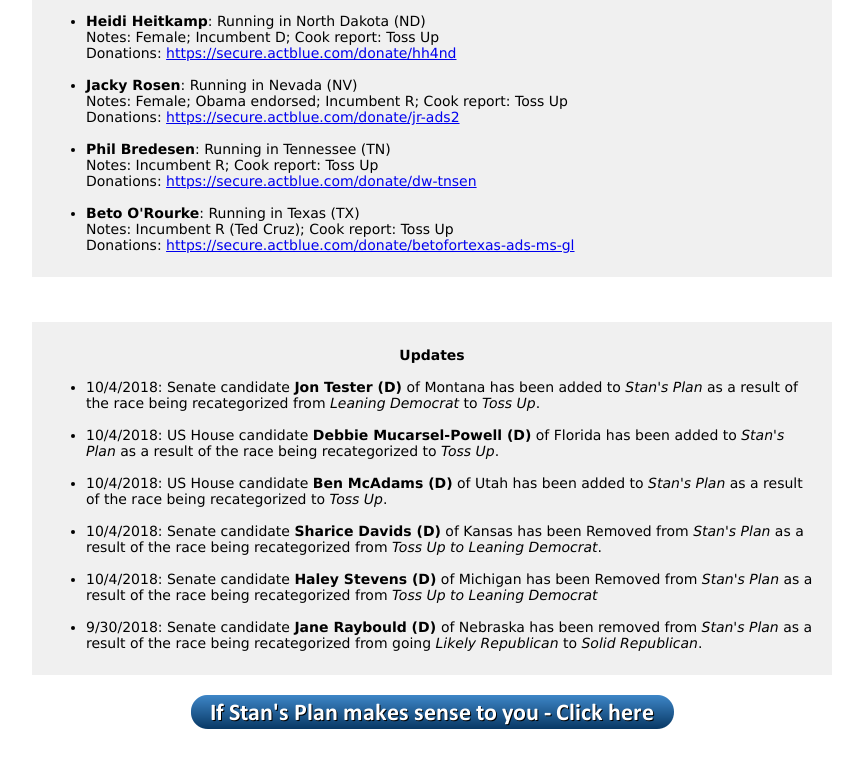
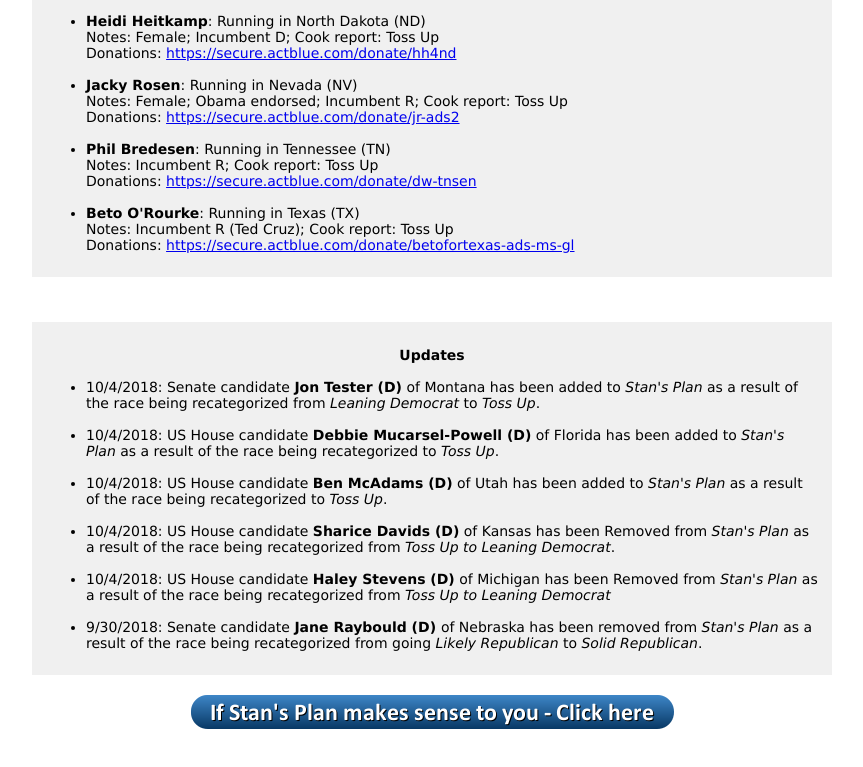
Before and after one commit to StansPlan/StansPlan.github.io, a plain HTML site: page index.htm in a window 1280 px wide. Shown: the part 3594-4361 px from the top of the page, without its empty margins (208-1071 px from the left). Drawn offline with Linux system fonts and the light colour scheme.

Commit message:
Add files via upload

```diff
--- a/index.htm
+++ b/index.htm
@@ -429,7 +429,7 @@ bgcolor="#F0F0F0" style="max-width:800px;">
                 <li class="Text">10/4/2018: US House candidate <strong> Ben McAdams (D)</strong> of Utah has been added to <em>Stan's Plan</em> as a result of the race being recategorized to <em>Toss Up</em>.</li>
               </ul>
               <ul class="style2 style2">
-                <li class="Text">10/4/2018: Senate candidate <strong>Sharice Davids (D)</strong> of
+                <li class="Text">10/4/2018:  US House candidate <strong>Sharice Davids (D)</strong> of
 
 
  Kansas
@@ -437,7 +437,7 @@ bgcolor="#F0F0F0" style="max-width:800px;">
  has been Removed from <em>Stan's Plan</em> as a result of the race being recategorized from <em><em>Toss Up</em> to Leaning Democrat</em>.</li>
                 </ul>
               <ul class="style2 style2">
-                <li class="Text">10/4/2018: Senate candidate <strong> <strong>Haley Stevens </strong>  (D)</strong> of Michigan  has been Removed from <em>Stan's Plan</em> as a result of the race being recategorized from <em><em>Toss Up</em> to Leaning Democrat</em></li>
+                <li class="Text">10/4/2018:  US House candidate <strong> <strong>Haley Stevens </strong>  (D)</strong> of Michigan  has been Removed from <em>Stan's Plan</em> as a result of the race being recategorized from <em><em>Toss Up</em> to Leaning Democrat</em></li>
               </ul>
               <ul class="style2 style2">
                 <li class="Text">9/30/2018: Senate candidate <strong>Jane Raybould (D) </strong>of Nebraska has been removed from <em>Stan's Plan</em> as a result of the race being recategorized  from going <em>Likely Republican</em> to <em>Solid Republican</em>. </li>
```
